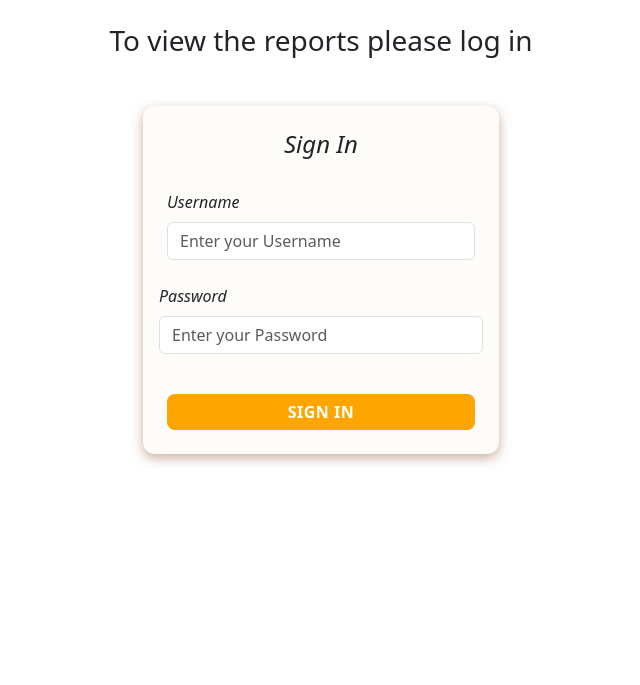
After one commit to Kavysan/vul_platform_render, a Flask app: page /login in a window 1280 px wide. The commit adds this page. Shown: the part 115-800 px from the top of the page, without its empty margins (319-959 px from the left). Run offline with Flask 3, Linux system fonts and the light colour scheme.

Commit message:
sign in added

```diff
--- a/app.py
+++ b/app.py
@@ -1,10 +1,11 @@
-from flask import Flask, render_template, request
+from flask import Flask, render_template, request,redirect, url_for, flash, session
 import boto3
 from config import S3_BUCKET, S3_KEY, S3_SECRET
 from botocore.client import Config
 import csv
 
 app = Flask(__name__)
+app.secret_key = 'Vulnerability'  # used to encrypt session data
 
 s3_client = boto3.client(
     's3',
@@ -35,8 +36,12 @@ def count_vulnerabilities(csv_content):
 def extract_scanner_version(csv_content):
     reader = csv.reader(csv_content.splitlines())
     for row in reader:
-        if len(row) > 6 and row[0].startswith('03/') and "Scanner" in row[6]:
-            return row[6].split("Scanner ")[1].split(",")[0].strip()
+        for cell in row:
+            if "Scanner" in cell and "Scanner Appliance" not in cell:
+                scanner_part = cell.split("Scanner ")[1]
+                print(scanner_part)
+                version = scanner_part.split(",")[0].strip()
+                return version
     return "Not found"
 
 def extract_severity_counts(csv_content):
@@ -67,14 +72,37 @@ def extract_severity_counts(csv_content):
 def index():
     return render_template('index.html')
 
+@app.route('/login', methods=['GET', 'POST'])
+def login():
+    if request.method == 'POST':
+        username = request.form.get('username')
+        password = request.form.get('password')
+        if username == 'array' and password == 'admin':
+            session['logged_in'] = True
+            return redirect(url_for('files'))
+        else:
+            flash('Invalid username or password. Try Again!')
+            return render_template('login.html')
+    return render_template('login.html')
+
+@app.route('/logout')
+def logout():
+    session.pop('logged_in', None)
+    flash('You were logged out')
+    return redirect(url_for('login'))
+
 @app.route('/files')
 def files():
+    if not session.get('logged_in'):
+        return redirect(url_for('login'))
     response = s3_client.list_objects_v2(Bucket=S3_BUCKET, Delimiter='/')
     year_prefixes = [prefix['Prefix'].rstrip('/') for prefix in response.get('CommonPrefixes', [])]
     return render_template('files.html', years=year_prefixes, selected_year=None, files=[])
 
 @app.route('/files/<year>')
 def files_by_year(year):
+    if not session.get('logged_in'):
+        return redirect(url_for('login'))
     response = s3_client.list_objects_v2(Bucket=S3_BUCKET, Delimiter='/')
     year_prefixes = [prefix['Prefix'].rstrip('/') for prefix in response.get('CommonPrefixes', [])]
     return render_template('files.html', years=year_prefixes, selected_year=year, quarters=['Q1', 'Q2', 'Q3', 'Q4'], files=[])
--- /dev/null
+++ b/static/css/login.css
@@ -0,0 +1,92 @@
+/* Login Page Specific Styles */
+.card-title{
+    font-style: italic!important;
+}
+
+.login-container {
+    max-width: 400px;
+    margin: 2rem auto;
+    padding: 2rem;
+    font-style: italic
+}
+
+.login-card {
+    border-radius: 12px;
+    box-shadow: 0 4px 12px rgba(191, 153, 134, 0.8);
+    border: none;
+    overflow: hidden;
+    background: rgb(254, 252, 248);
+    font-style: italic;
+}
+
+.login-title {
+    color: orange;
+    font-weight: 700;
+    margin-bottom: 2rem;
+    text-align: center;
+    font-size: 1.75rem;
+}
+
+.login-form {
+    padding: 0 1.5rem 1.5rem;
+}
+
+.login-form .form-control {
+    margin-bottom: 1.25rem;
+    border: 2px solid #eee;
+    padding: 0.85rem;
+    border-radius: 8px;
+    transition: border-color 0.3s;
+}
+
+.login-form .form-control:focus {
+    border-color: orange;
+    box-shadow: 0 0 0 0.25rem rgba(125, 120, 111, 0.25);
+}
+
+.login-form .form-label {
+    font-weight: 600;
+    color: #444;
+    margin-bottom: 0.5rem;
+    display: block;
+}
+
+.login-btn {
+    background-color: orange;
+    border: none;
+    font-weight: 600;
+    color: white;
+    transition: all 0.3s ease;
+    border-radius: 8px;
+    text-transform: uppercase;
+    letter-spacing: 0.5px;
+    cursor: pointer;
+}
+
+.login-btn:hover {
+    background-color: #e55d27;
+    transform: translateY(-2px);
+    box-shadow: 0 4px 12px rgba(229, 93, 39, 0.3);
+    color: white;
+}
+
+.login-btn:active {
+    transform: translateY(0);
+}
+
+.login-message {
+    text-align: center;
+    margin-bottom: 2rem;
+    color: #666;
+    font-size: 1.1rem;
+}
+
+
+@media (max-width: 576px) {
+    .login-container {
+        padding: 1.5rem;
+    }
+    .login-card {
+        border-radius: 10px;
+    }
+}
--- a/templates/base.html
+++ b/templates/base.html
@@ -6,8 +6,6 @@
     <title>{% block title %}Vulnerability Intelligence Platform{% endblock %}</title>
     <link href="https://cdn.jsdelivr.net/npm/bootstrap@5.3.0-alpha1/dist/css/bootstrap.min.css" rel="stylesheet">
     <link rel="stylesheet" href="{{ url_for('static', filename='table/tablesort.css') }}">
-    <!-- <link rel="stylesheet" href="{{ url_for('static', filename='SeverityChart/severityChart.css') }}"> -->
-
     <!-- Custom CSS -->
     <style>
         .vertical-line {
@@ -16,7 +14,7 @@
             margin: 0 auto;
         }
         .navbar {
-            background-color: #edede7;
+            background-color: #e2e0d6;
             padding: 0.5rem 1rem;
             height: 75px;
         }
@@ -26,6 +24,7 @@
         }
         .nav-link {
             color: orange !important;
+            font-weight: 500;
         }
         .nav-link.active {
             color: orange !important;
@@ -38,6 +37,7 @@
             text-decoration-thickness: 5px;
             text-underline-offset: 4px;
             color: orangered !important;
+            transform: translateY(-2px);
         }
         .offer {
             background-color: #f9f9fb;
@@ -62,18 +62,22 @@
         .wider-button {
             width: 400px;
         }
+
+        .vul-title {
+            margin-top: 10px;
+        }
     </style>
     {% block extra_css %}{% endblock %}
 </head>
 <body>
     <!-- Navigation Bar -->
-    <nav class="navbar navbar-expand-lg p-3">
+    <nav class="navbar navbar-expand-lg p-6">
         <div class="container-fluid">
             <a class="navbar-brand d-flex align-items-center" href="{{ url_for('index') }}">
                 <img src="{{ url_for('static', filename='images/logo.png') }}"
                     alt="Logo"
                     class="me-3 img-fluid">
-                <span class="d-none d-md-block">Vulnerability Intelligence Platform</span>
+                <span class="vul-title d-none d-md-block">Vulnerability Intelligence Platform</span>
             </a>
             <button class="navbar-toggler" type="button" data-bs-toggle="collapse" data-bs-target="#navbarNav" aria-controls="navbarNav" aria-expanded="false" aria-label="Toggle navigation">
                 <span class="navbar-toggler-icon"></span>
@@ -86,6 +90,9 @@
                     <li class="nav-item">
                         <a class="nav-link {{ 'active' if request.endpoint == 'files' }} p-5" href="{{ url_for('files') }}">Reports</a>
                     </li>
+                    <!-- <li class="nav-item">
+                        <a class="nav-link {{ 'active' if request.endpoint == 'login' }} p-5" href="{{ url_for('login') }}">Login</a>
+                    </li> -->
 
                 </ul>
             </div>
--- a/templates/index.html
+++ b/templates/index.html
@@ -13,7 +13,7 @@
     </div>
 
     <!-- WHAT WE OFFER Section -->
-    <div class="container offer rounded p-4 my-8">
+    <div class="container offer rounded p-5 my-8">
         <div class="row">
             <div class="col-md-4 d-flex justify-content-end align-items-center">
                 <h5 class="fw-bold">WHAT WE OFFER</h5>
--- /dev/null
+++ b/templates/login.html
@@ -0,0 +1,43 @@
+{% extends "base.html" %}
+{% block title %} Login - Vulnerability Intelligence Platform {% endblock %}
+
+{% block extra_css %}
+<link rel="stylesheet" href="{{ url_for('static', filename='css/login.css') }}">
+{% endblock %}
+
+{% block content %}
+
+<h3 class="row justify-content-center mb-5"> To view the reports please log in </h3>
+<div class="row justify-content-center">
+    <div class="col-md-6 col-lg-4">
+        <div class="card login-card">
+            <h4 class="card-title text-center mt-4">Sign In</h4>
+            {% with messages = get_flashed_messages() %}
+                    {% if messages %}
+                        <div class="alert alert-danger p-2 m-4">
+                            {% for message in messages %}
+                                {{ message }}
+                            {% endfor %}
+                        </div>
+                    {% endif %}
+            {% endwith %}
+
+            <form method="POST" action="{{ url_for('login') }}">
+                <div class="m-4">
+                    <label for="username" class="form-label">Username</label>
+                    <input type="text" class="form-control" id="username" name="username" placeholder="Enter your Username" required>
+                </div>
+                <div class="m-3">
+                    <label for="password" class="form-label">Password</label>
+                    <input type="password" class="form-control" id="password" name="password" placeholder="Enter your Password" required>
+                </div>
+                <div class="d-grid">
+                    <button type="submit" class= "btn login-btn yrbtn m-4">Sign in</button>
+                </div>
+            </form>
+
+        </div>
+    </div>
+</div>
+
+{% endblock %}
```
